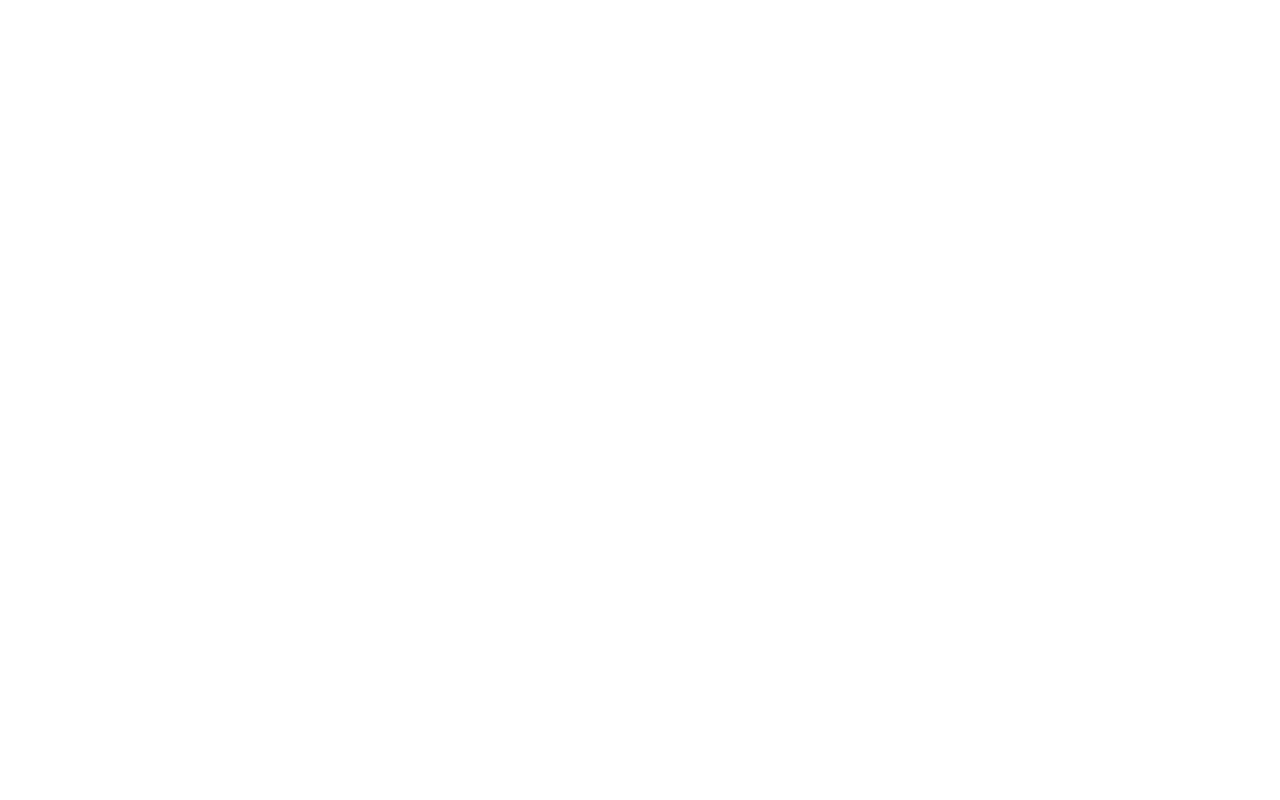
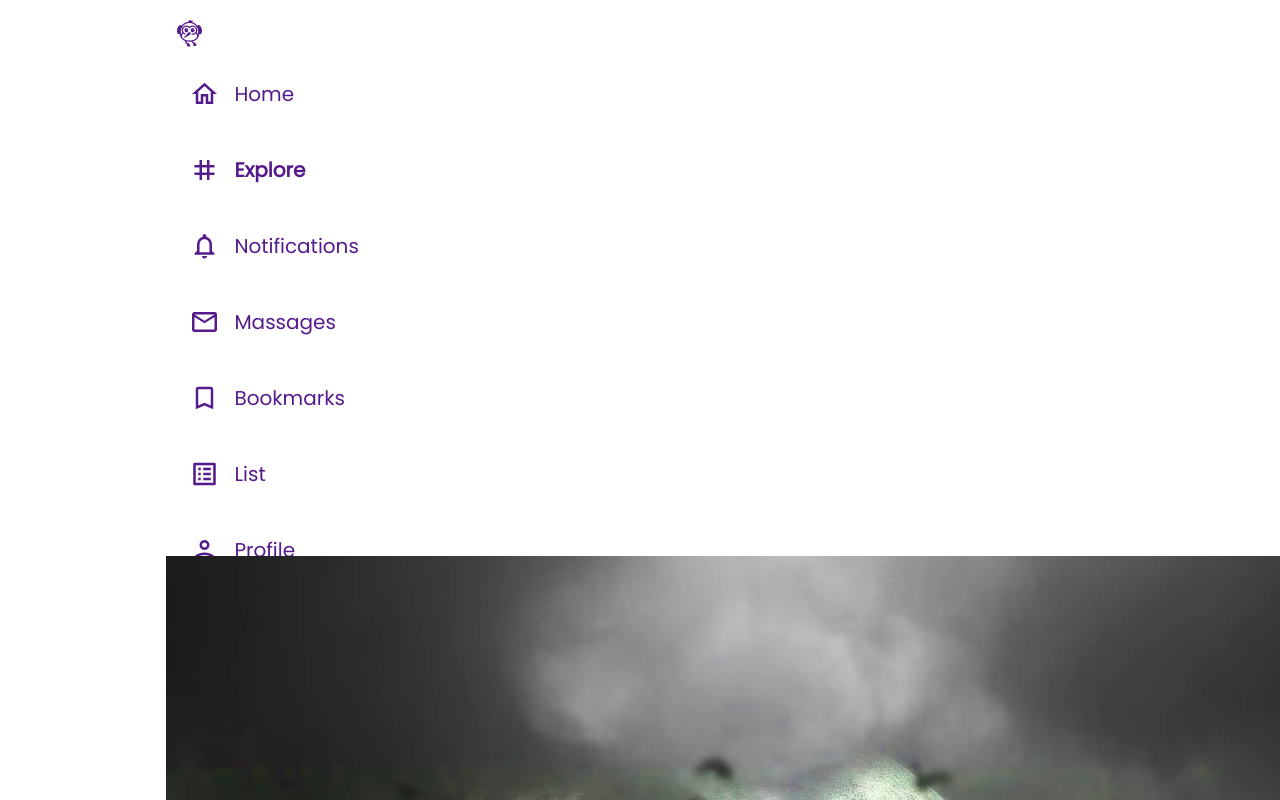
Before and after one commit to kabbNoura/twitter-clone, a plain HTML site: page index.html in a window 1280 px wide. Drawn offline with Linux system fonts and the light colour scheme.

Commit message:
update:new pic

```diff
--- a/index.html
+++ b/index.html
@@ -4,9 +4,83 @@
   <meta charset="UTF-8">
   <meta name="viewport" content="width=device-width, initial-scale=1.0">
   <link rel="stylesheet" href="https://fonts.googleapis.com/icon?family=Material+Icons|Material+Icons+Outlined">
+ <link rel="stylesheet" href="./style.css">
   <title>Twitter Clone</title>
 </head>
 <body>
+<section>
+<div class="nav-links">
+<a href="">
+  <i class="material-icons-outlined">
+    flutter_dash
+  </i>
+</a>
+<a href="">
+  <i class="material-icons-outlined">
+    home
+  </i>
+  <span>Home</span>
+</a>
+<a href="">
+  <i class="material-icons-outlined">
+    tag
+  </i>
+  <span style="font-weight: 800;">Explore</span>
+</a>
+<a href="">
+  <i class="material-icons-outlined">
+    notifications
+  </i>
+  <span>Notifications</span>
+</a>
+</a>
+<a href="">
+  <i class="material-icons-outlined">
+    email
+  </i>
+  <span>Massages</span>
+</a>
+</a>
+<a href="">
+  <i class="material-icons-outlined">
+    bookmark_border
+  </i>
+  <span>Bookmarks</span>
+</a>
+</a>
+<a href="">
+  <i class="material-icons-outlined">
+    list_alt
+  </i>
+  <span>List</span>
+</a>
+</a>
+<a href="">
+  <i class="material-icons-outlined">
+    person
+  </i>
+  <span>Profile</span>
+</a>
+</a>
+<a href="">
+  <i class="material-icons-outlined">
+    more
+  </i>
+  <span>More</span>
+</a>
+<button class="tweet-button">Tweet</button>
+</div>
+<div class="main-account"></div>
+<a href="">
+  <img src="image/690067.webp" alt="">
+  <div class="">
 
+  </div>
+</a>
+</section>
+<main>
+<div class="main-one"></div>
+
+</main>
 </body>
 </html>
--- a/style.css
+++ b/style.css
@@ -9,3 +9,56 @@ html{
   font-size: 10px;
  font-family: 'Poppins','sans-serif';
 }
+a{
+  text-decoration: none;
+  font-size: 1.5rem;
+font-weight: 500;
+line-height: 24px;
+}
+section{
+  display: flex;
+  flex-direction: column;
+  justify-content: space-between;
+  padding: 10px 0 10px 13%;
+  width: 29%;
+  height: 100%;
+  position: fixed;
+}
+.nav-links{
+  display: flex;
+  flex-direction: column;
+  width: 100%;
+  height: 70%;
+justify-content: space-between;
+}
+
+.nav-links a{
+  display: flex;
+  align-items: center;
+  font-size: 2rem;
+  padding: 8px 25px 8px 8px;
+  width: fit-content;
+}
+.nav-links a i{
+  font-size: 3rem;
+  margin: 15px;
+}
+.nav-links a:hover{
+  background-color: rgb(79, 139, 126);
+  border-radius: 9999px;
+}
+.nav-links a:first-child{
+  margin: 0;
+  padding: 8px 8px;
+}
+.nav-links a:first-child i{
+  margin: 0;
+
+}
+.primary{
+  color: #1e618a;
+}
+.bg-primary{
+  background-color: var();
+}
+@import url('https://fonts.googleapis.com/css2?family=Montserrat:wght@400;500;600;700;800&family=Poppins:wght@300;400&display=swap');
```
Also changed, not shown: image/690067.webp (added).
